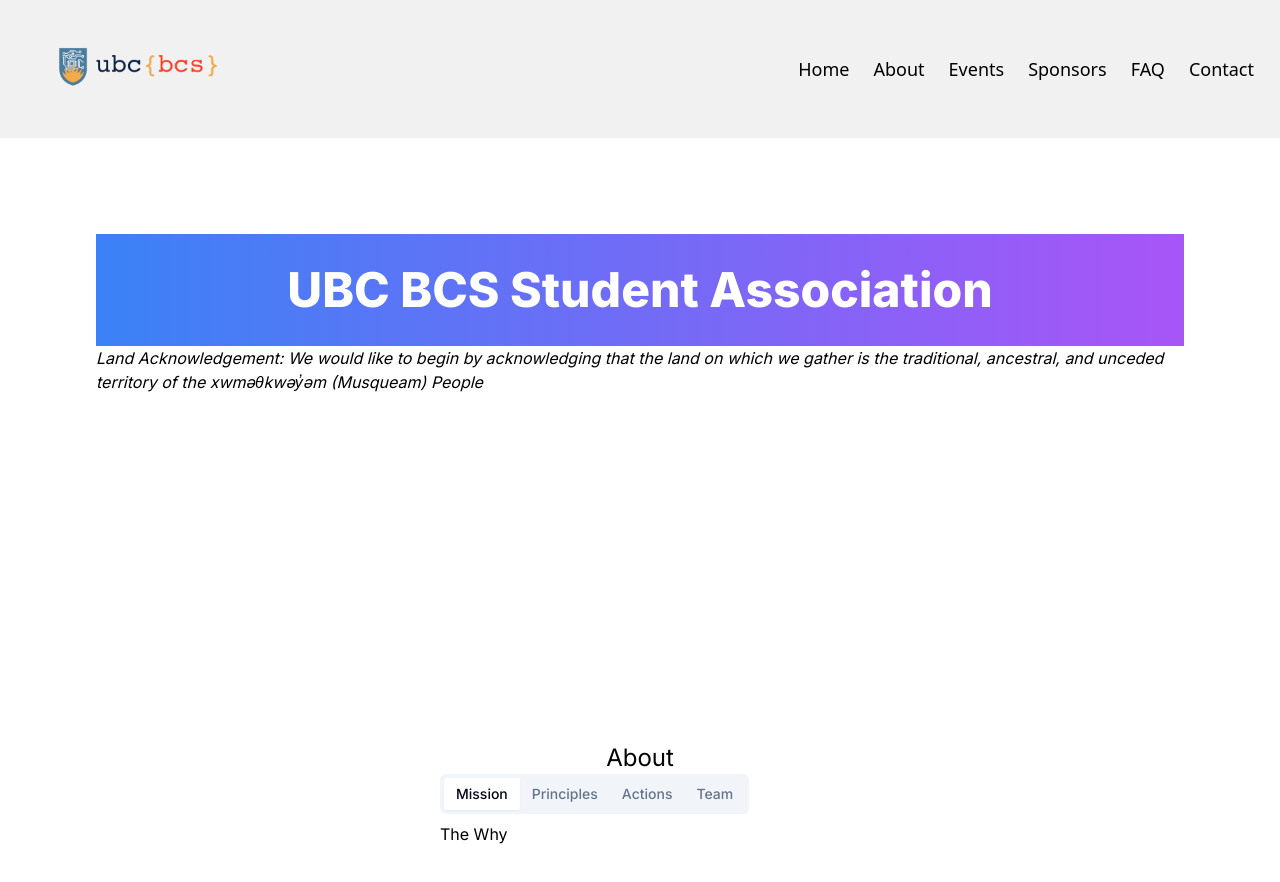
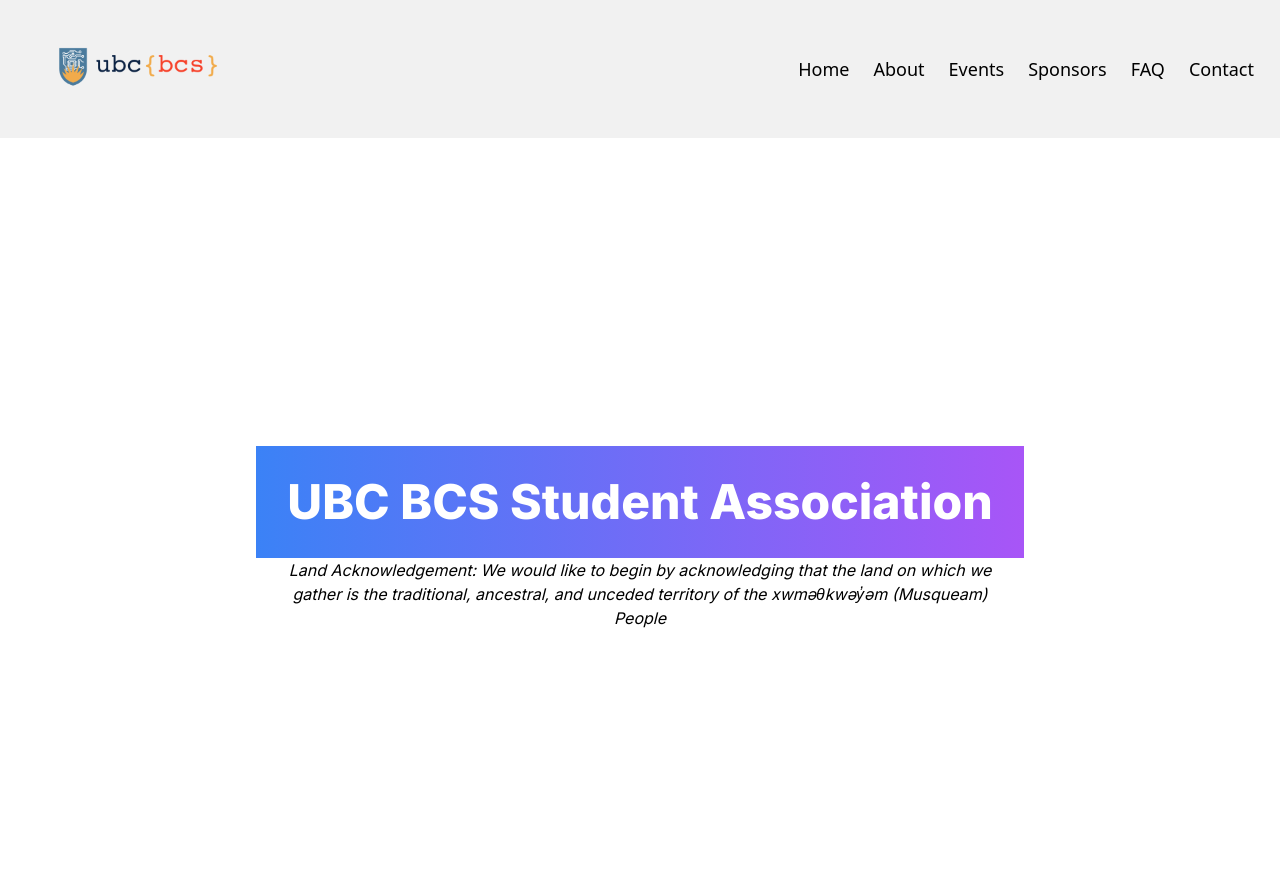
Before and after one commit to UBC-BCS-Student-Association/bcssa-website, a Next.js app: page / in a window 1280 px wide. Shown: the top 882 px of the page. Built offline with nearby package versions, Linux system fonts and the light colour scheme; no server answers.

Commit message:
smoothscroll and fix hero

```diff
--- a/components/Hero.jsx
+++ b/components/Hero.jsx
@@ -2,10 +2,12 @@ import React from 'react'
 
 export default function Hero() {
   return (
-    <div>
-      <h1 class="text-5xl font-extrabold text-shadow bg-gradient-to-r from-blue-500 to-purple-500 text-white text-center py-8">UBC BCS Student Association</h1>
-      <p id='landAcknoledgement'>
-        <em class="text-center">
+    <div id="hero" className="flex flex-col items-center justify-center min-h-screen">
+      <h1 className="text-5xl font-extrabold text-shadow bg-gradient-to-r from-blue-500 to-purple-500 text-white text-center py-8 w-full md:max-w-3xl mx-auto break-words">
+        UBC BCS Student Association
+      </h1>
+      <p id='landAcknoledgement' className="w-full md:max-w-3xl mx-auto px-4 text-center">
+        <em>
           Land Acknowledgement: We would like to begin by acknowledging that the land on which we gather is the traditional, ancestral, and unceded territory of the xwməθkwəy̓əm (Musqueam) People
         </em>
       </p>
--- a/components/NavItem.jsx
+++ /dev/null
@@ -1,10 +0,0 @@
-import Link from "next/link";
-const NavItem = ({ text, href, active }) => {
-  return (
-    <Link href={href} legacyBehavior>
-      <a className={`nav__link`}>{text}</a>
-    </Link>
-  );
-};
-
-export default NavItem;
--- a/components/Navbar.jsx
+++ b/components/Navbar.jsx
@@ -4,7 +4,7 @@ import Image from "next/image";
 import styles from "@/styles/Navbar.module.css";
 
 const MENU_LIST = [
-    { text: "Home", href: "/" },
+    { text: "Home", href: "/#hero" },
     { text: "About", href: "/#about" },
     { text: "Events", href: "/#events" },
     { text: "Sponsors", href: "/#sponsors" },
@@ -13,11 +13,26 @@ const MENU_LIST = [
 ];
 
 const NavItem = ({ text, href, active }) => {
+  const handleClick = (e) => {
+    if (href.startsWith("/#")) { // Check if the link is an internal anchor
+      e.preventDefault();
+      const targetElement = document.querySelector(href.substring(1));
+      if (targetElement) {
+        targetElement.scrollIntoView({ behavior: 'smooth' });
+      }
+    }
+  };
+
   return (
-    <Link href={href} legacyBehavior>
-      <a className={`${styles.navLink} ${active ? styles.active : ""}`}>{text}</a>
-    </Link>
+    <a href={href} onClick={handleClick} className={`${styles.navLink} ${active ? styles.active : ""}`}>
+      {text}
+    </a>
   );
+  // return (
+  //   <Link href={href} legacyBehavior>
+  //     <a className={`${styles.navLink} ${active ? styles.active : ""}`}>{text}</a>
+  //   </Link>
+  // );
 };
 
 const Navbar = () => {
--- a/pages/index.js
+++ b/pages/index.js
@@ -14,7 +14,7 @@ export default function Home() {
   return (
     <>
     <main
-      className={`flex min-h-screen flex-col items-center justify-between p-24 ${inter.className}`}
+      className={`flex min-h-screen flex-col items-center justify-between ${inter.className}`}
     >
       <Hero />
       <About />
```
